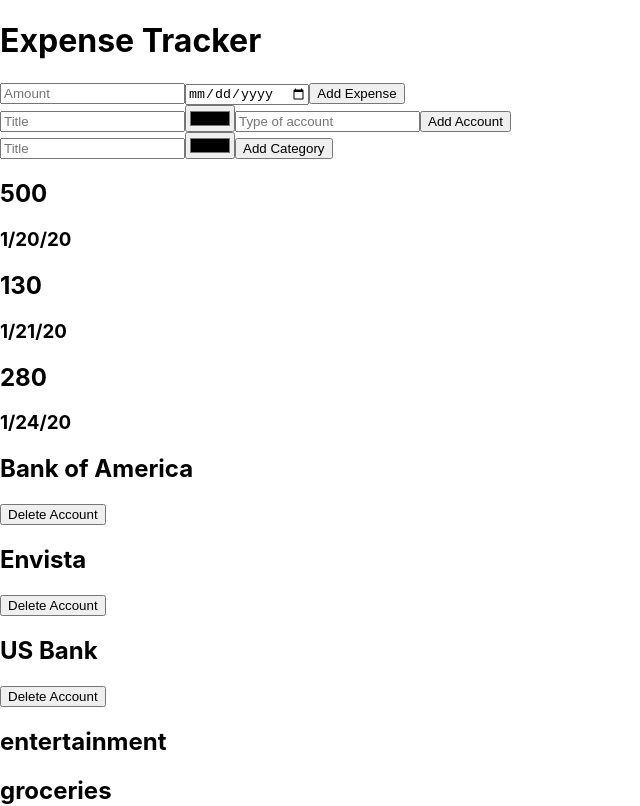
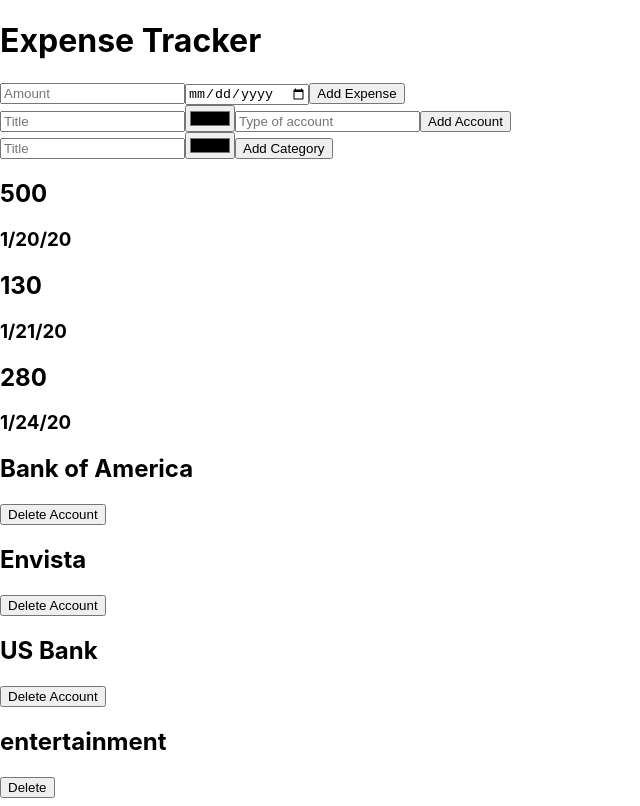
Before and after one commit to JellyBeans1312/expense-tracker, a React (Create React App) app: page / in a window 1280 px wide. Shown: the top 806 px of the page, without its empty margins (0-640 px from the left). Built offline with nearby package versions, Linux system fonts and the light colour scheme.

Commit message:
Add basic delete functionality for a category

```diff
--- a/src/Category/Category.js
+++ b/src/Category/Category.js
@@ -1,9 +1,10 @@
 import React from 'react';
 
-export const Category = ({ title, color }) => {
+export const Category = ({ title, color, deleteCategory, id}) => {
   return (
     <article color={color}>
       <h2>{title}</h2>
+      <button onClick={() => deleteCategory(id)}>Delete</button>
     </article>
   )
 }
--- a/src/CategoryContainer/CategoryContainer.js
+++ b/src/CategoryContainer/CategoryContainer.js
@@ -1,9 +1,9 @@
 import React from 'react';
 import { Category } from '../Category/Category'
 
-export const CategoryContainer = ({ categories }) => {
+export const CategoryContainer = ({ categories, deleteCategory }) => {
   const category = categories.map(category => {
-    return <Category title={category.title} color={category.color} icon={category.icon} key={category.id} />
+    return <Category title={category.title} color={category.color} icon={category.icon} id={category.id} key={category.id} deleteCategory={deleteCategory} />
   })
   return category
 }
```
